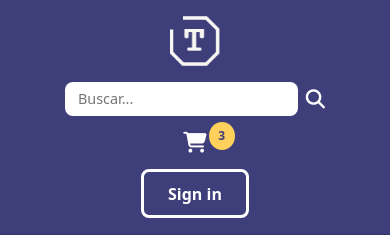
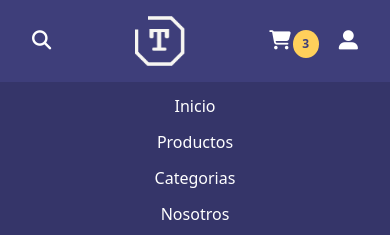
Before and after one commit to Araf05/TorreJuego, a plain HTML site: page index.html in a window 390 px wide. Shown: the top 235 px of the page. Drawn offline with nearby package versions, Linux system fonts and the light colour scheme.

Commit message:
Icons del header, estilos del header

```diff
--- a/index.html
+++ b/index.html
@@ -19,16 +19,20 @@
 <body>
     <header>
         <div class="headerContainer">
+            <i class="fa-solid fa-bars"></i>
             <div class="searchContainer">
                 <input type="search" placeholder="Buscar...">
                 <i class="fa-solid fa-magnifying-glass"></i>
             </div>
             <img src="./assets/logo.png" alt="logo">
-            <div class="cartContainer">
-                <i class="fa-solid fa-cart-shopping"></i>
-                <span>3</span>
+
+            <div class="userContainer">
+                <div class="cartContainer">
+                    <i class="fa-solid fa-cart-shopping"></i>
+                    <span>3</span>
+                </div>
+                <i class="fa-solid fa-user-large"></i>
             </div>
-            <button class="button-primary">Sign in</button>
         </div>
         <nav>
             <ul>
--- a/scss/estilos.scss
+++ b/scss/estilos.scss
@@ -79,7 +79,7 @@ header {
     color: $color-white;
 
     .headerContainer {
-        max-width: 1200px;
+        //max-width: 1200px;
         margin: 0 auto;
         padding: 1rem 2rem;
         display: flex;
@@ -87,36 +87,47 @@ header {
         justify-content: space-between;
         flex-wrap: wrap;
 
+        i {
+            font-size: 1.2rem;
+            &:hover {
+                cursor: pointer;
+                color: #FFD05B;
+                font-size: x-large;
+            }
+
+            &.fa-bars {
+                display: none;
+            }
+        }
+
         .searchContainer {
             display: flex;
             align-items: center;
             gap: 0.5rem;
 
             input[type="search"] {
+                width: 250px;
                 padding: 0.4rem 0.8rem;
                 border-radius: 0.5rem;
                 border: none;
                 font-size: 0.9rem;
             }
 
-            i {
-                font-size: 1.2rem;
-            }
         }
 
         img {
             height: 50px;
         }
 
+        .userContainer {
+            display: flex;
+            gap: 3rem;
+
             .cartContainer {
                 display: flex;
                 align-items: center;
                 gap: 0.3rem;
                 position: relative;
-
-            i {
-                font-size: 1.3rem;
-            }
 
                 span {
                     background-color: $color-secondary;
@@ -126,7 +137,7 @@ header {
                     border-radius: 50%;
                     padding: 0.3rem 0.6rem;
                     position: absolute;
-                top: -10px;
+                    top: -1px;
                     right: -28px;
                 }
             }
@@ -134,6 +145,8 @@ header {
             .button-secondary {
                 margin-left: 1rem;
             }
+        }
+
     }
 
     nav {
@@ -150,18 +163,22 @@ header {
 
 // Media Queries
 @media (max-width: 768px) {
+
     .headerContainer {
-        @include list_style(column, 1rem);
+       // @include list_style(column, 2rem);
 
-        .searchContainer,
-        .cartContainer,
-        .button-primary {
-            order: 2;
+        // .searchContainer,
+        // .userContainer{
+        //     order: 2;
+        // }
+
+        input[type="search"]{
+            display: none;
         }
 
-        img {
-            order: 1;
-        }
+        // img {
+        //     order: 1;
+        // }
     }
 
     header nav ul {
@@ -183,8 +200,8 @@ header {
 
 
 .product-card {
-    background-color: $color-white;
-    border: 1px solid lighten($color-primary, 40%);
+    background-color: $color-background;
+    border: none;
     border-radius: 1rem;
     box-shadow: 0 4px 10px rgba(0, 0, 0, 0.05);
     overflow: hidden;
```
Also changed, not shown: css/estilos.css. Lines whose indentation alone changed are shown as unchanged.
